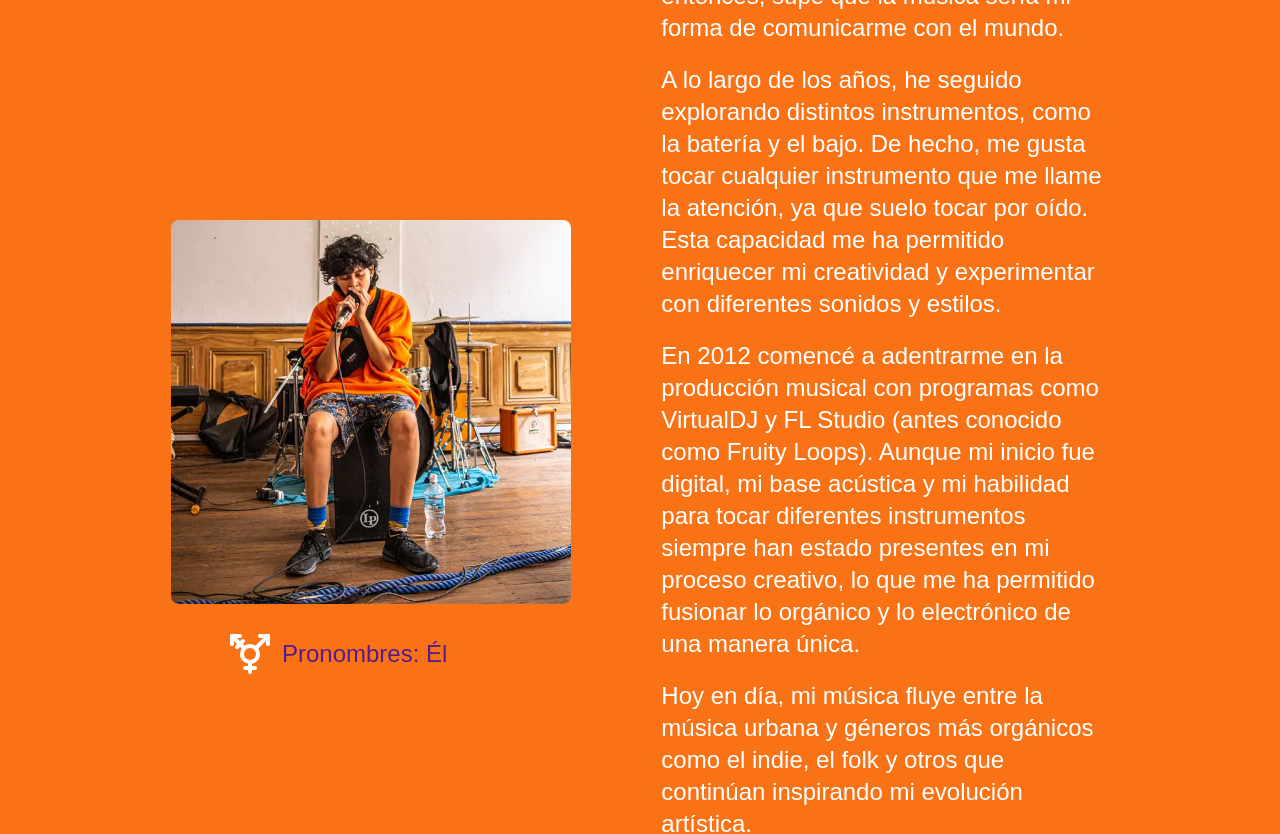
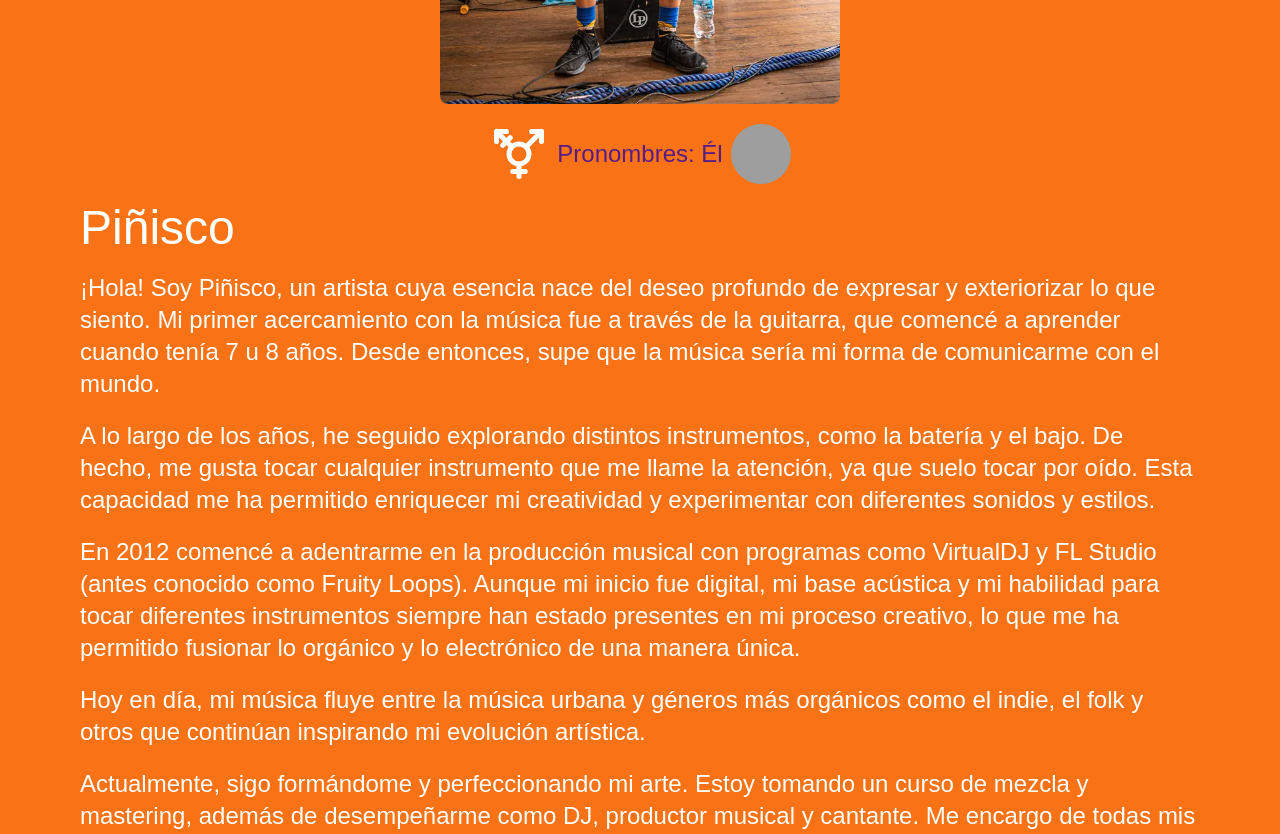
Before and after one commit to renato-vn/piniscorata, a React (Vite) app: page / in a window 1280 px wide. Shown: the part 360-1194 px from the top of the page. Built offline with nearby package versions, Linux system fonts and the light colour scheme; grey boxes are pictures that could not be loaded; a web font is replaced by a local one.

Commit message:
:lipstick: update ui and fix hover on trans gif

```diff
--- a/src/App.tsx
+++ b/src/App.tsx
@@ -24,7 +24,7 @@ const App = () => {
   return (
     <>
       {/* SECCIÓN 1 */}
-      <section className="flex flex-col md:flex-row items-center p-20 bg-orange-500 justify-evenly mb-5">
+      <section className="flex flex-col items-center p-20 bg-orange-500 justify-evenly mb-5">
         <div>
           <img
             className="object-cover rounded-lg h-80 md:h-96 object-bottom mb-5"
@@ -34,7 +34,7 @@ const App = () => {
             src={PiniscoValpo1}
           />
           <div className="flex gap-2 items-center justify-center mb-5">
-            <TbGenderTransgender className="text-5xl text-white hover:text-purple-900" />
+            <TbGenderTransgender className="text-6xl text-white hover:text-purple-900" />
             <div className="text-center text-xl md:text-start text-purple-900 md:text-2xl font-mynerve">
               Pronombres: Él
             </div>
@@ -42,12 +42,14 @@ const App = () => {
               src="https://giphy.com/embed/ZNSzHf2UK6Ul87ktD0"
               width="60"
               height="60"
-              className="giphy-embed rounded-full"
+              className="giphy-embed rounded-full "
               allowFullScreen
+              style={{ pointerEvents: "none" }}
             ></iframe>
           </div>
         </div>
-        <div className="flex flex-col w-full md:w-2/5">
+
+        <div className="flex flex-col w-full">
           <div className="font-knewave text-center md:text-start text-5xl text-purple-900 md:hover:text-purple-900 md:text-white mb-5">
             Piñisco
           </div>
```
